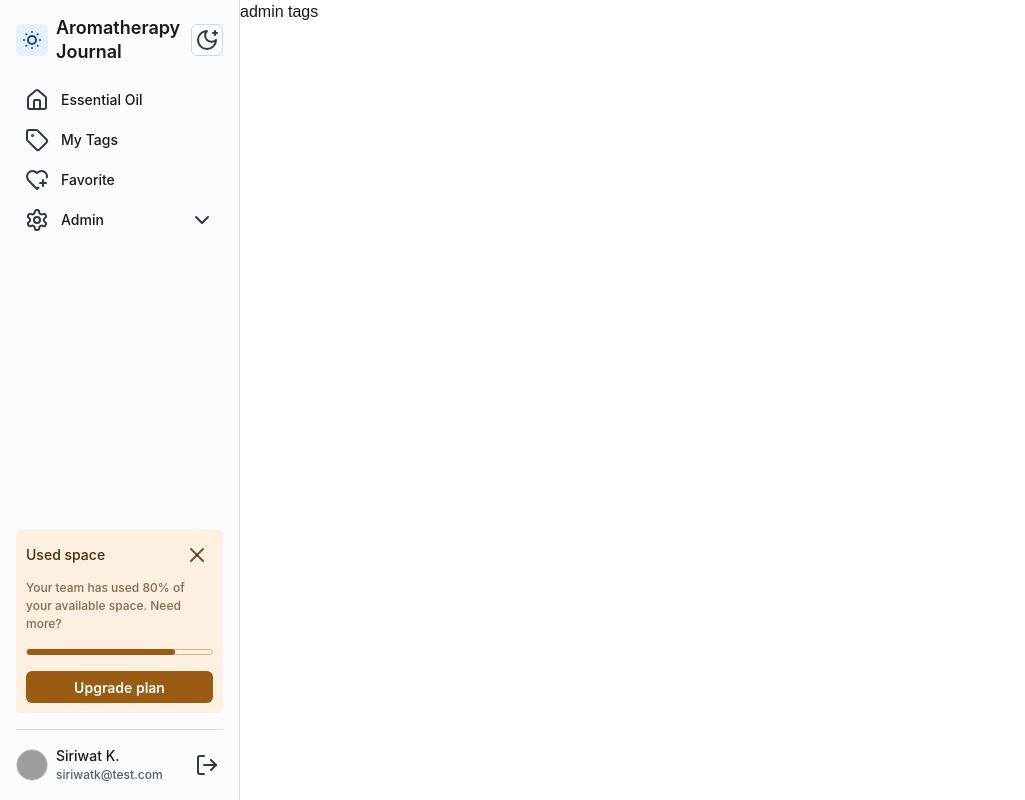
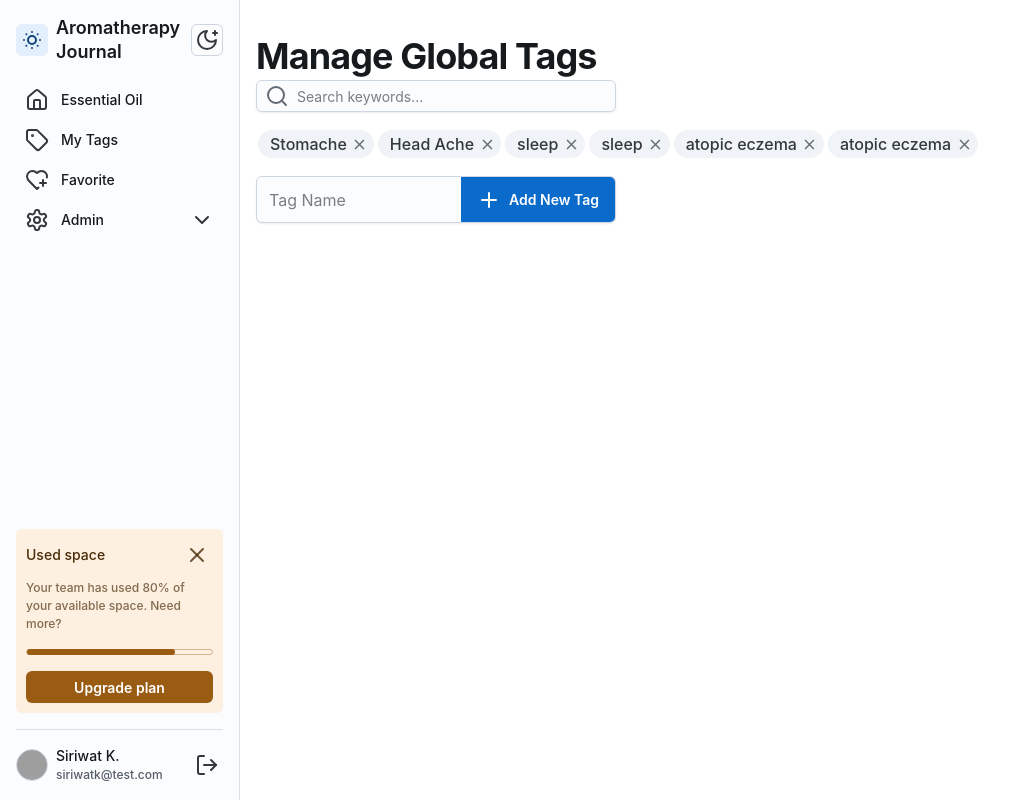
Before and after one commit to 1999JD/aromatherapy-journal-frontend, a Next.js app: page /admin/tag in a window 1280 px wide. Shown: the whole page, without its empty margins (0-1025 px from the left). Built offline with nearby package versions, Linux system fonts and the light colour scheme; grey boxes are pictures that could not be loaded.

Commit message:
feat: 新增全域標籤管理

```diff
--- /dev/null
+++ b/src/app/(home)/admin/tag/components/AddForm.tsx
@@ -0,0 +1,32 @@
+'use client'
+import { Box, Button, Chip, FormControl, FormHelperText, FormLabel, IconButton, Input, Typography } from "@mui/joy";
+import { Search, Plus } from 'lucide-react';
+
+
+export default function AddForm() {
+
+    return (
+        <form onSubmit={() => { }} id="demo">
+            <FormControl>
+                <Input
+                    sx={{
+                        '--Input-decoratorChildHeight': '45px',
+                        width: '360px'
+                    }}
+                    placeholder="Tag Name"
+                    required
+                    endDecorator={
+                        <Button
+                            variant="solid"
+                            color="primary"
+                            type="submit"
+                            sx={{ borderTopLeftRadius: 0, borderBottomLeftRadius: 0 }}
+                            startDecorator={<Plus />}
+                        >
+                            Add New Tag
+                        </Button>
+                    }
+                />
+            </FormControl>
+        </form>)
+}
--- /dev/null
+++ b/src/app/(home)/admin/tag/components/ChipDeleteIcon.tsx
@@ -0,0 +1,8 @@
+'use client'
+import ChipDelete from '@mui/joy/ChipDelete';
+export default function ChipDeleteIcon() {
+
+    return (
+        <ChipDelete onDelete={() => alert('Delete')} />
+    )
+}
--- a/src/app/(home)/admin/tag/page.tsx
+++ b/src/app/(home)/admin/tag/page.tsx
@@ -1,6 +1,65 @@
+import { Box, Button, Chip, FormControl, FormHelperText, FormLabel, IconButton, Input, Typography } from "@mui/joy";
+import { Search, Plus } from 'lucide-react';
+import ChipDeleteIcon from "./components/ChipDeleteIcon";
+import AddForm from "./components/AddForm";
 export default function AdminTag() {
     return (
-        <div>admin tags</div>
+        <div className="container py-8 px-4 ">
+            <Typography level="h1" className="mb-2" >Manage Global Tags</Typography>
+            <Input
+                size="sm"
+                variant="outlined"
+                placeholder="Search keywords..."
+                startDecorator={<Search />}
+                sx={{
+                    alignSelf: 'center',
+                    display: {
+                        xs: 'none',
+                        sm: 'flex',
+                    },
+                    marginBottom: '1rem',
+                    width: '360px'
+                }}
+            />
 
+            <main className="">
+                <div className=" mb-4" >
+                    <Chip size="lg"
+                        endDecorator={
+                            <ChipDeleteIcon />
+                        }
+                        className="mx-0.5 my-0.5" >Stomache</Chip>
+                    <Chip size="lg"
+                        endDecorator={
+                            <ChipDeleteIcon />
+                        }
+                        className="mx-0.5 my-0.5">Head Ache</Chip>
+                    <Chip size="lg"
+                        endDecorator={
+                            <ChipDeleteIcon />
+                        }
+                        className="mx-0.5 my-0.5">sleep</Chip>
+                    <Chip size="lg"
+                        endDecorator={
+                            <ChipDeleteIcon />
+                        }
+                        className="mx-0.5 my-0.5">sleep</Chip>
+                    <Chip size="lg"
+                        endDecorator={
+                            <ChipDeleteIcon />
+                        }
+                        className="mx-0.5 my-0.5">atopic eczema</Chip>
+                    <Chip size="lg"
+                        endDecorator={
+                            <ChipDeleteIcon />
+                        }
+                        className="mx-0.5 my-0.5">atopic eczema</Chip>
+                </div>
+
+
+                <AddForm></AddForm>
+            </main>
+
+        </div>
     );
 }
```
